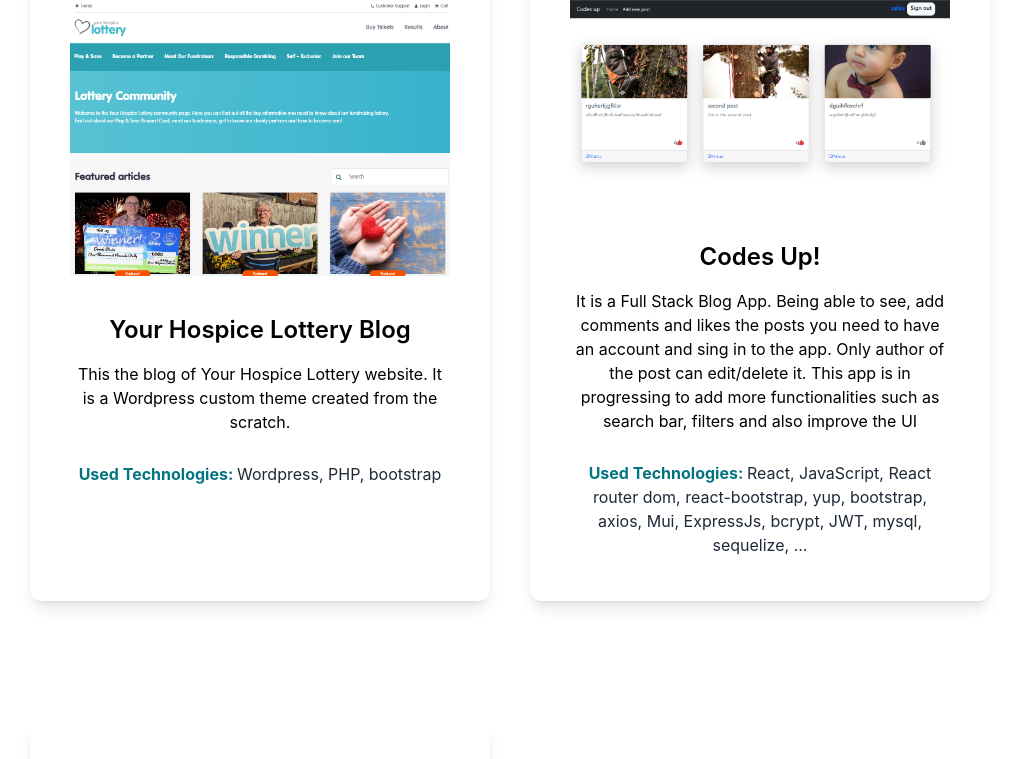
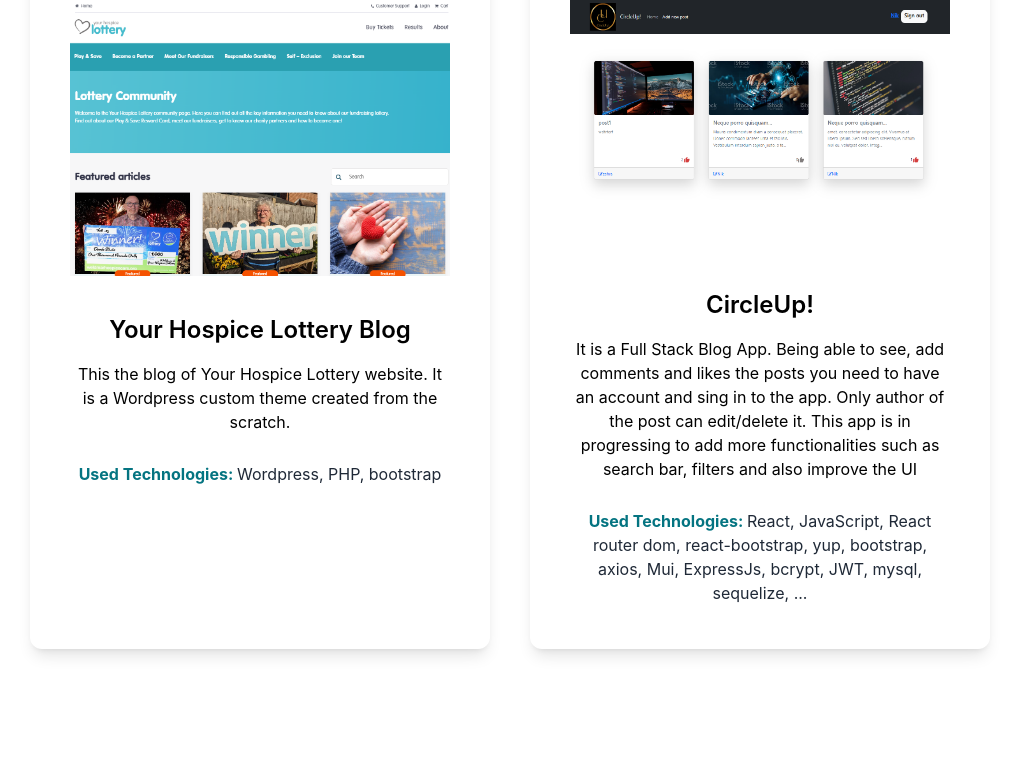
Before and after one commit to zahratalaei/portfolio, a Next.js app: page / in a window 1280 px wide. Shown: the part 1677-2436 px from the top of the page, without its empty margins (130-1149 px from the left). Built offline with nearby package versions, Linux system fonts and the light colour scheme.

Commit message:
updated Circleup

```diff
--- a/components/Projects.js
+++ b/components/Projects.js
@@ -3,7 +3,7 @@
 import lfl from '../public/lfl.png'
 import jumbo from '../public/Jumbo.png'
 import Rtmdb from '../public/ReactTMDB.png'
-import FS from '../public/FullStack.png'
+import FS from '../public/CircleUp.png'
 import Shopping from '../public/shopping.png'
 import Image from 'next/legacy/image'
 
@@ -38,7 +38,7 @@
       <div className='text-center shadow-lg p-10 rounded-xl my-10 dark:bg-white flex-1'>
         <a href='https://github.com/zahratalaei/FullStackReactExpress' target="_blank">
         <Image src={FS} alt=''/>
-        <h3 className='text-2xl font-semibold pt-8 pb-2'>Codes Up!</h3>
+        <h3 className='text-2xl font-semibold pt-8 pb-2'>CircleUp!</h3>
         </a>
         <p className='py-2'>It is a Full Stack Blog App. Being able to see, add comments and likes the posts you need to have an account and sing in to the app. Only author of the post can edit/delete it. This app is in progressing to add more functionalities such as search bar, filters and also improve the UI  </p>
         <p className='text-gray-800 py-1 mt-4'><span className='text-teal-600 py-4 font-bold'>Used Technologies: </span>React, JavaScript, React router dom, react-bootstrap, yup, bootstrap, axios, Mui, ExpressJs, bcrypt, JWT, mysql, sequelize, ... </p>
```
Also changed, not shown: public/CircleUp.png (added).
